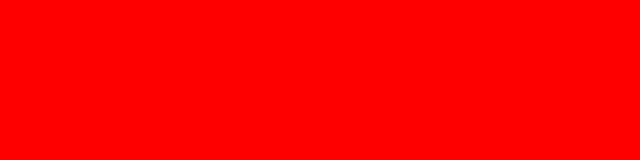
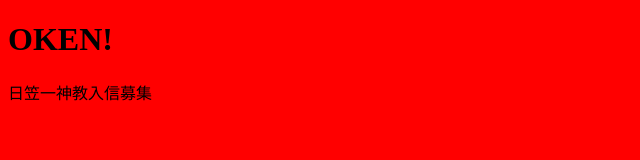
Before and after one commit to BZBObaTaichi/0501Test, a plain HTML site: page index.html in a window 1280 px wide. Shown: the whole page, without its empty margins (0-640 px from the left). Drawn offline with Linux system fonts and the light colour scheme.

Commit message:
h1タグ、文章追加

```diff
--- a/index.html
+++ b/index.html
@@ -9,6 +9,9 @@
 
 </head>
 <body>
-
+  <main>
+    <h1>OKEN!</h1>
+    <p>日笠一神教入信募集</p>
+  </main>
 </body>
 </html>
```
